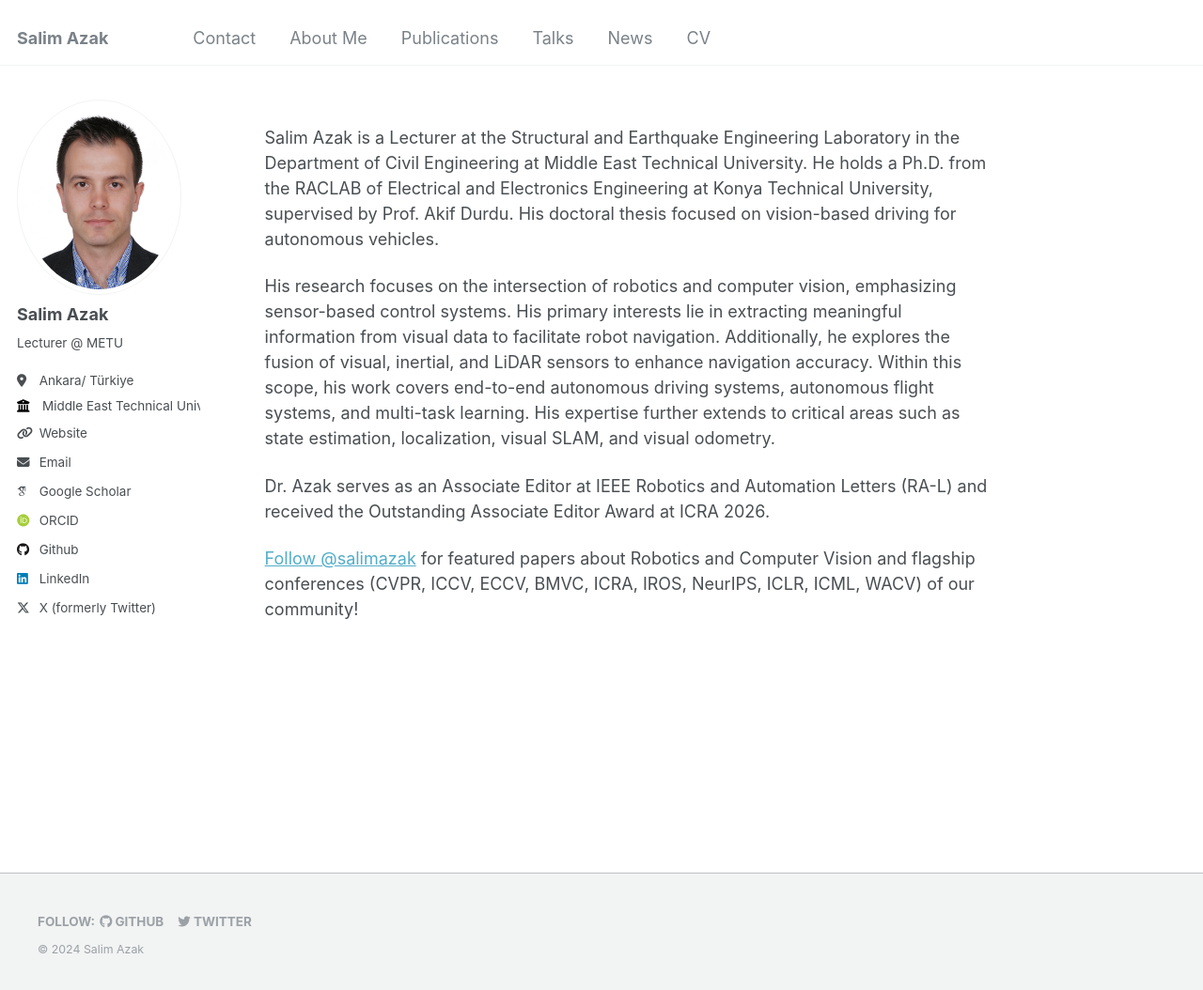
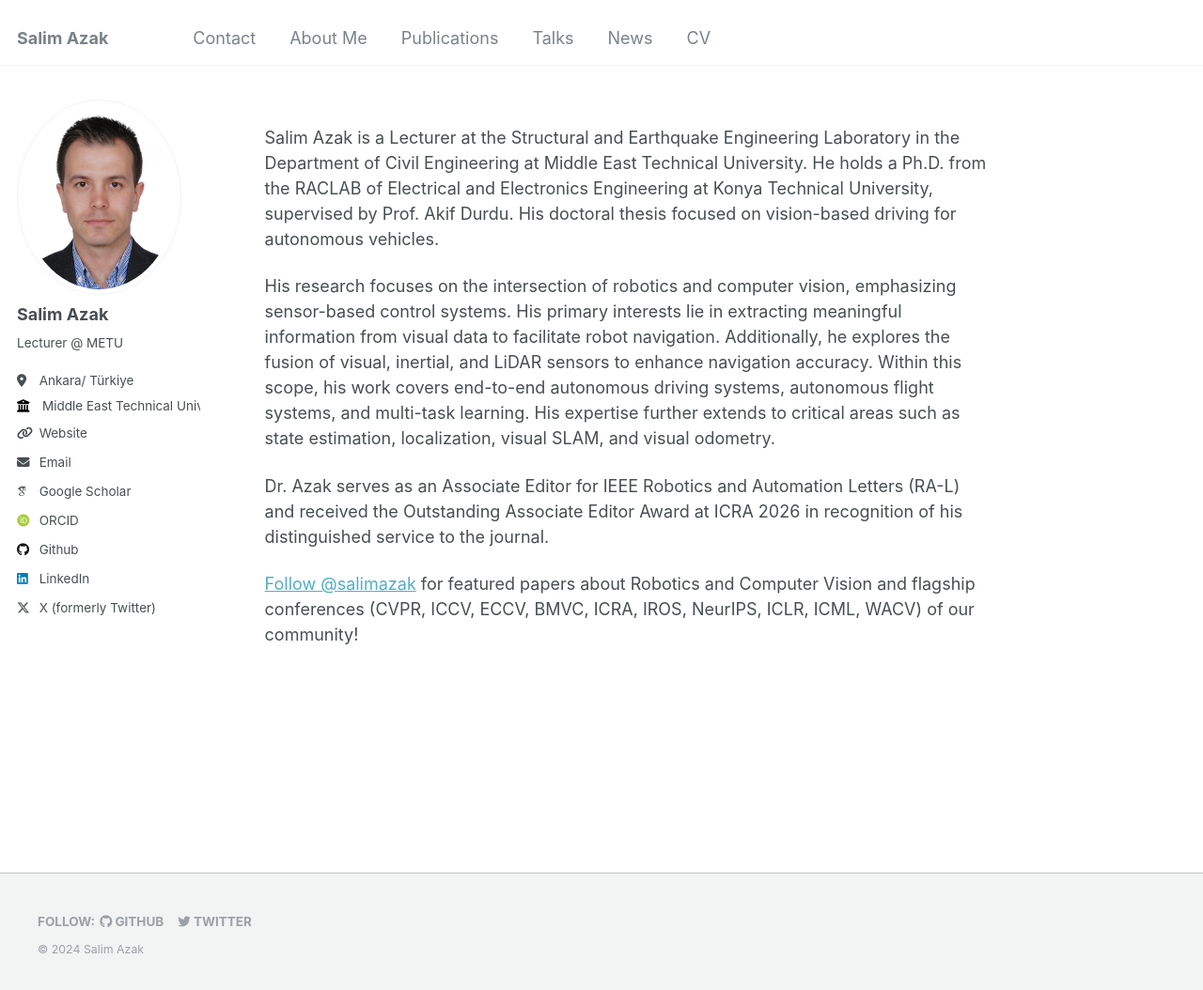
Before and after one commit to salimazak/salimazak.github.io, a Jekyll site: the page built from _pages/about.md, in a window 1280 px wide and 1055 px high. Shown: the whole window at 94% size. Built offline with Jekyll 4.4.1, drawn with Linux system fonts in a browser that asks for light colours; some web fonts are replaced.

Commit message:
Update about.md

```diff
--- a/_pages/about.md
+++ b/_pages/about.md
@@ -13,7 +13,7 @@ Salim Azak is a Lecturer at the Structural and Earthquake Engineering Laboratory
 
 His research focuses on the intersection of robotics and computer vision, emphasizing sensor-based control systems. His primary interests lie in extracting meaningful information from visual data to facilitate robot navigation. Additionally, he explores the fusion of visual, inertial, and LiDAR sensors to enhance navigation accuracy. Within this scope, his work covers end-to-end autonomous driving systems, autonomous flight systems, and multi-task learning. His expertise further extends to critical areas such as state estimation, localization, visual SLAM, and visual odometry.
 
-Dr. Azak serves as an Associate Editor at IEEE Robotics and Automation Letters (RA-L) and received the Outstanding Associate Editor Award at ICRA 2026.
+Dr. Azak serves as an Associate Editor for IEEE Robotics and Automation Letters (RA-L) and received the Outstanding Associate Editor Award at ICRA 2026 in recognition of his distinguished service to the journal.
 
 <a class="twitter-follow-button" href="https://twitter.com/salimazak">Follow @salimazak</a> <span>for featured papers about Robotics and Computer Vision and flagship conferences (CVPR, ICCV, ECCV, BMVC, ICRA, IROS, NeurIPS, ICLR, ICML, WACV) of our community!</span>
 
```
